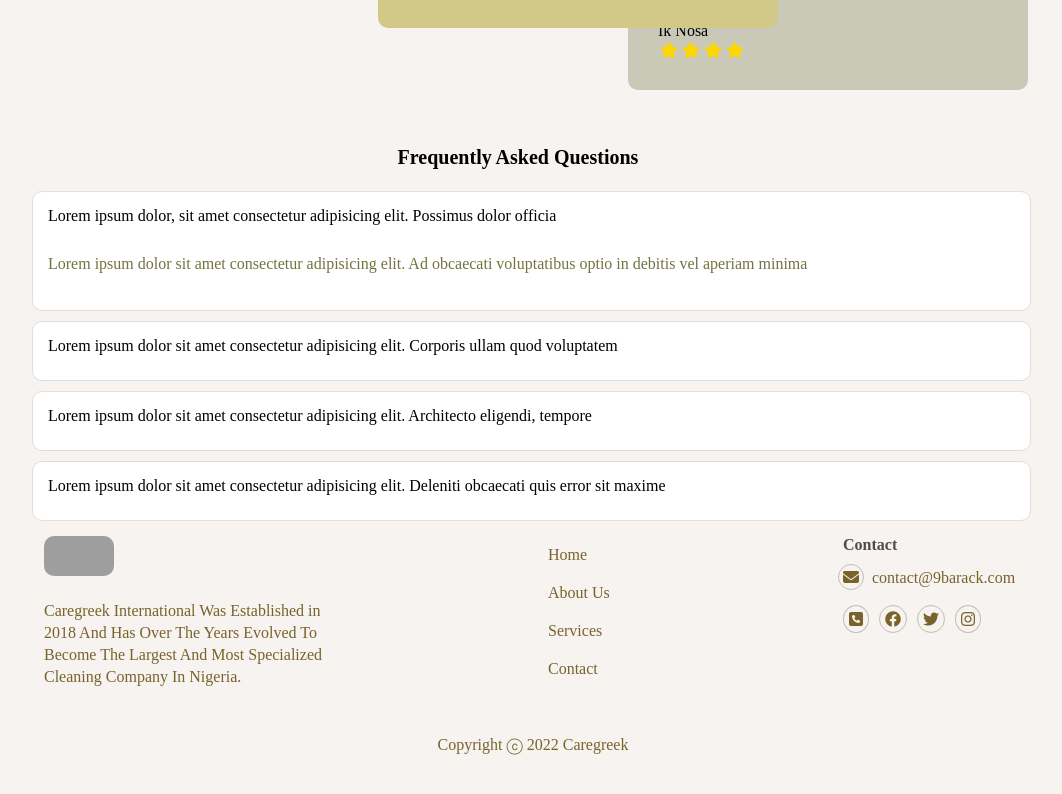
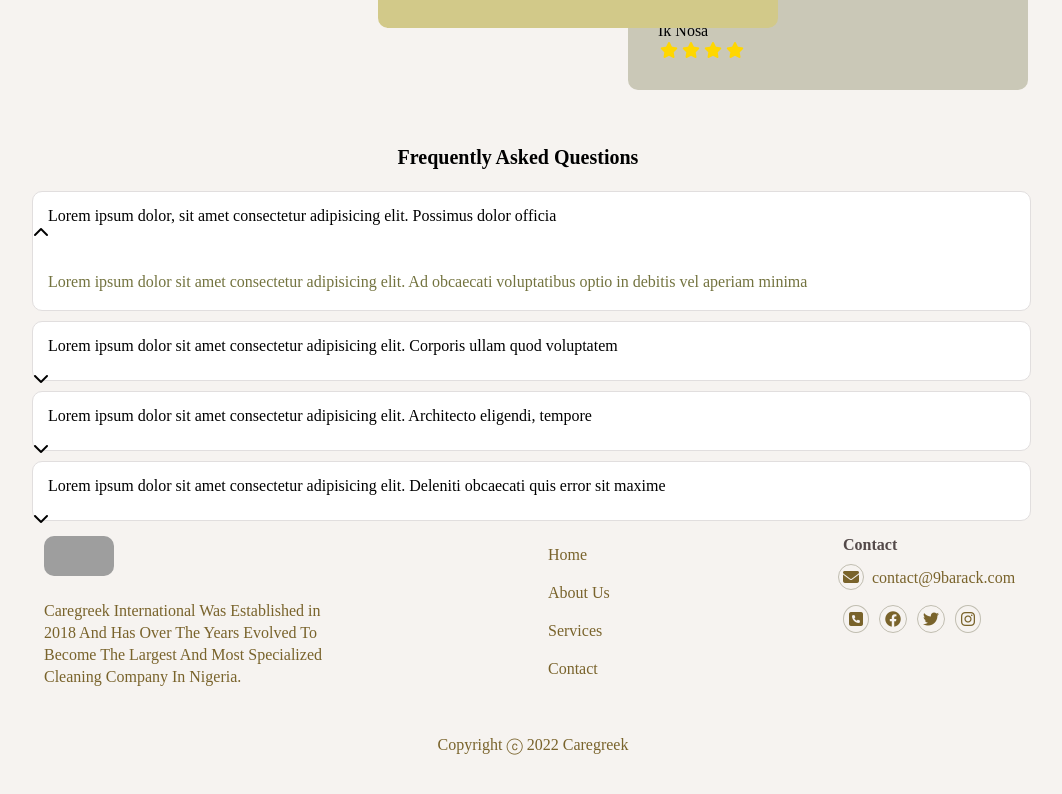
Before and after one commit to baaraka/web-project, a React (Create React App) app: page / in a window 1280 px wide. Shown: the part 4078-4872 px from the top of the page, without its empty margins (122-1184 px from the left). Built offline with nearby package versions, Linux system fonts and the light colour scheme; grey boxes are pictures that could not be loaded.

Commit message:
add icons

```diff
--- a/src/questions/Questions.jsx
+++ b/src/questions/Questions.jsx
@@ -13,6 +13,9 @@ export default function Questions() {
               Lorem ipsum dolor, sit amet consectetur adipisicing elit. Possimus
               dolor officia
             </p>
+            <div className="iconQuestion1">
+              <i class="upIcon fa-solid fa-chevron-up"></i>
+            </div>
             <p className="questionsParagraphItem">
               Lorem ipsum dolor sit amet consectetur adipisicing elit. Ad
               obcaecati voluptatibus optio in debitis vel aperiam minima
@@ -23,18 +26,27 @@ export default function Questions() {
               Lorem ipsum dolor sit amet consectetur adipisicing elit. Corporis
               ullam quod voluptatem
             </p>
+            <div className="iconQuestion2">
+              <i class="upIcon fa-solid fa-chevron-down"></i>
+            </div>
           </div>
           <div className="questionsListItem3">
             <p className="questionsParagraph">
               Lorem ipsum dolor sit amet consectetur adipisicing elit.
               Architecto eligendi, tempore
             </p>
+            <div className="iconQuestion3">
+              <i class="upIcon fa-solid fa-chevron-down"></i>
+            </div>
           </div>
           <div className="questionsListItem4">
             <p className="questionsParagraph">
               Lorem ipsum dolor sit amet consectetur adipisicing elit. Deleniti
               obcaecati quis error sit maxime
             </p>
+            <div className="iconQuestion4">
+              <i class="upIcon fa-solid fa-chevron-down"></i>
+            </div>
           </div>
         </div>
       </div>
```
